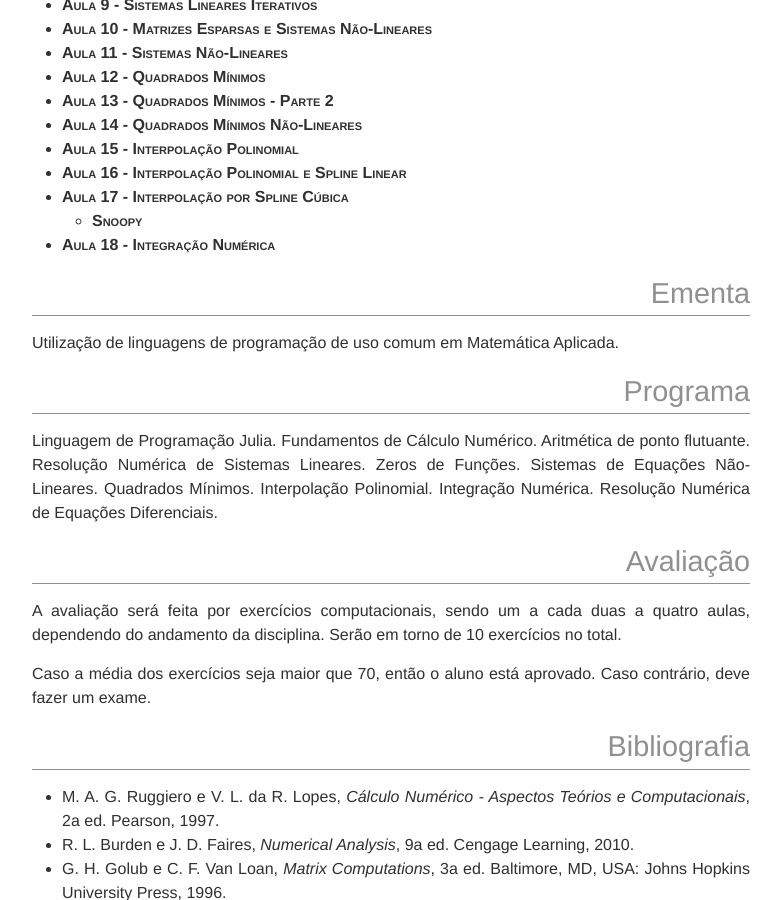
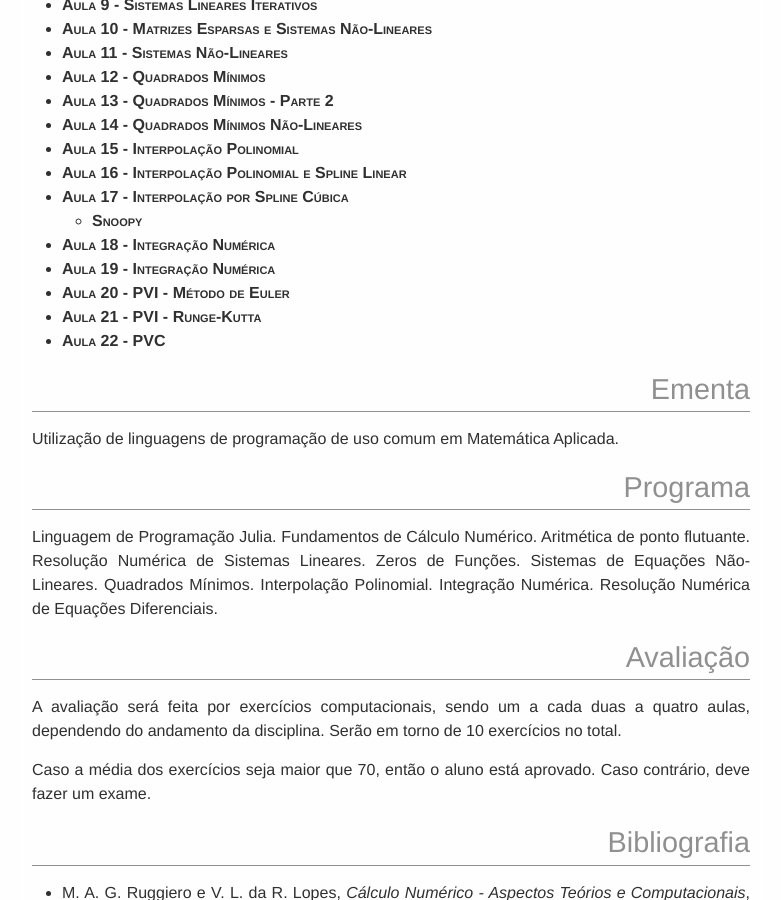
Before and after one commit to abelsiqueira/abelsiqueira.github.io-old, a Jekyll site: the page built from disciplinas/cm103-2016s2.md, in a window 1280 px wide and 900 px high, scrolled down 1356 px. Shown: the whole window, without its empty margins (249-1030 px from the left). Built offline with Jekyll 4.4.1, drawn with Linux system fonts in a browser that asks for light colours.

Commit message:
Adiciona aulas de PVI e PVC

```diff
--- a/disciplinas/cm103-2016s2.md
+++ b/disciplinas/cm103-2016s2.md
@@ -57,6 +57,10 @@ ou instalar o [Jupyter](https://jupyter.org/) e o
   - [Aula 17 - Interpolação por Spline Cúbica]({{ site.baseurl }}/disciplinas/cm103/17-spline-cubica.ipynb)
     - [Snoopy]({{ site.baseurl }}/disciplinas/cm103/snoopy.jpg)
   - [Aula 18 - Integração Numérica]({{ site.baseurl }}/disciplinas/cm103/18-integracao.ipynb)
+  - [Aula 19 - Integração Numérica]({{ site.baseurl }}/disciplinas/cm103/19-integracao.ipynb)
+  - [Aula 20 - PVI - Método de Euler]({{ site.baseurl }}/disciplinas/cm103/20-metodo-de-euler.ipynb)
+  - [Aula 21 - PVI - Runge-Kutta]({{ site.baseurl }}/disciplinas/cm103/21-runge-kutta.ipynb)
+  - [Aula 22 - PVC]({{ site.baseurl }}/disciplinas/cm103/22-pvc.ipynb)
 
 # Ementa
 
```
Also changed, not shown: 3 other files.
